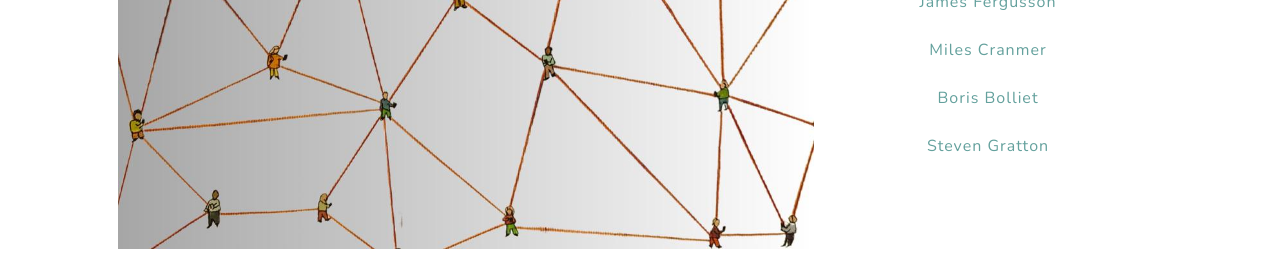
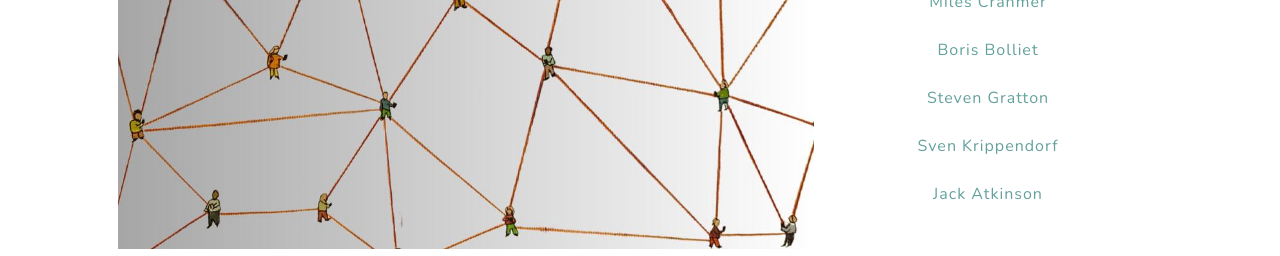
Before and after one commit to Infosys-Cam-AI-Centre/Infosys-Cambridge-Hackathon, a plain HTML site: page index.html in a window 1280 px wide. Shown: the part 2740-2996 px from the top of the page. Drawn offline with nearby package versions, Linux system fonts and the light colour scheme.

Commit message:
Update index.html

```diff
--- a/index.html
+++ b/index.html
@@ -211,6 +211,10 @@
                         <br>
                         <p class="text-black-50 mb-0"><a href="https://www.maths.cam.ac.uk/person/stg20" target="_blank" style="text-decoration:none">Steven Gratton</a></p>
                         <br>
+                        <p class="text-black-50 mb-0"><a href="https://www.maths.cam.ac.uk/person/slk38" target="_blank" style="text-decoration:none">Sven Krippendorf</a></p>
+                        <br>
+                        <p class="text-black-50 mb-0"><a href="https://iccs.cam.ac.uk/about-jack-atkinson" target="_blank" style="text-decoration:none">Jack Atkinson</a></p>
+                        <br>
                     </div>
                 </div>
             </div>
```
